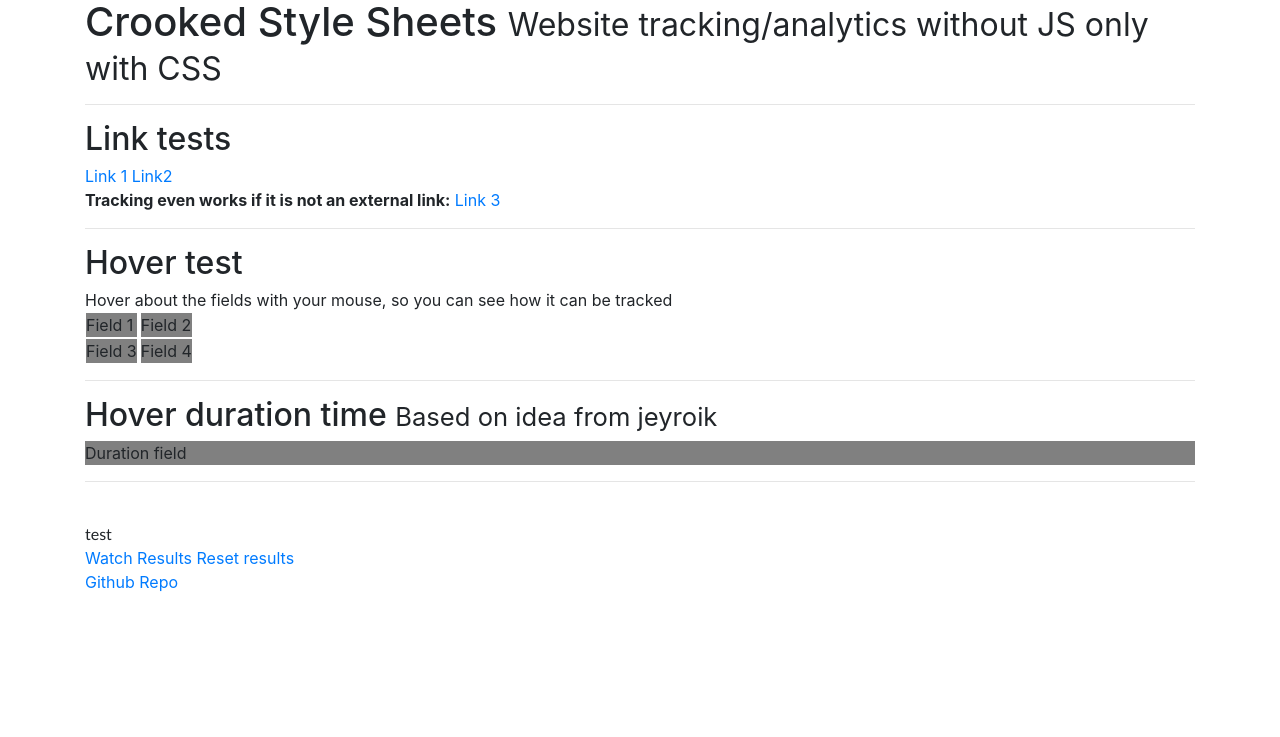
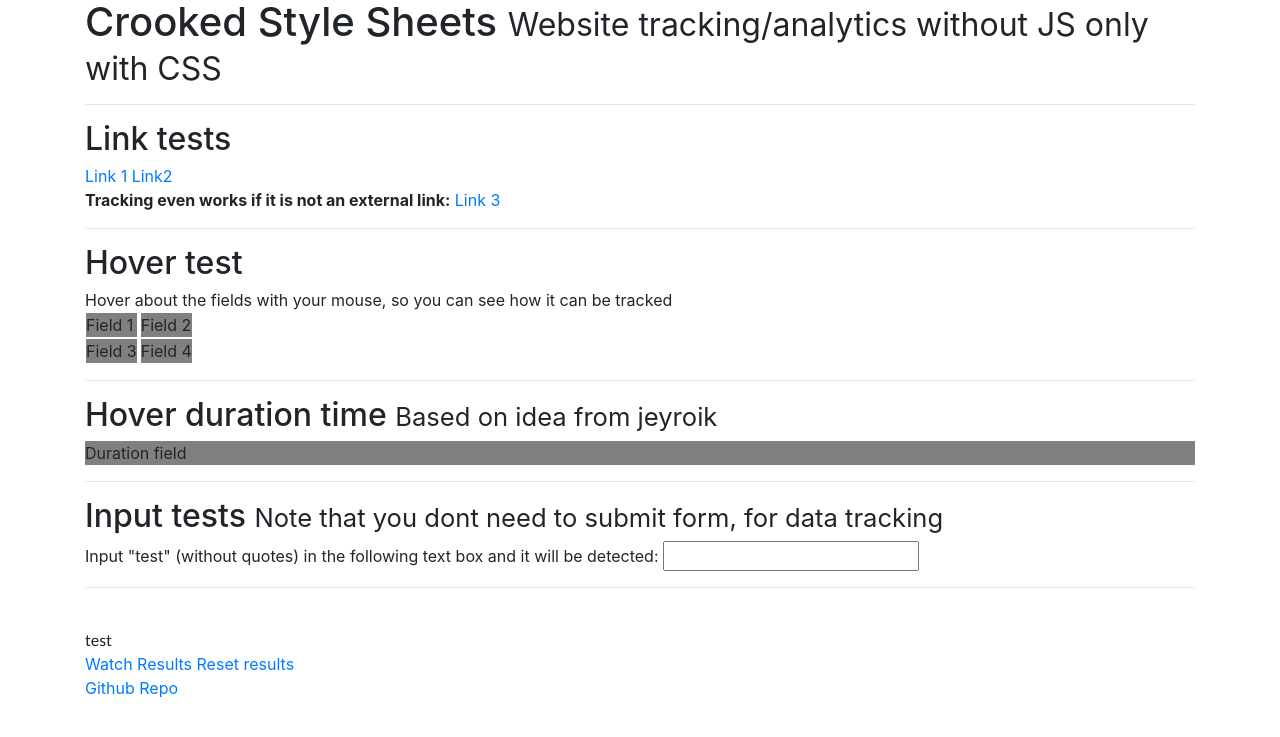
Before and after one commit to jbtronics/CrookedStyleSheets, a PHP site: page / in a window 1280 px wide. Shown: the top 737 px of the page. Run offline with PHP 8.4, Linux system fonts and the light colour scheme; data that the repository does not hold is empty.

Commit message:
added a test for text input detection.

```diff
--- a/index.html
+++ b/index.html
@@ -56,6 +56,11 @@
         <div id="duration" class="field">Duration field</div>
 
         <hr>
+        <h2>Input tests <small>Note that you dont need to submit form, for data tracking</small></h2>
+        Input "test" (without quotes) in the following text box and it will be detected:
+        <input type="text" id="text_input" pattern="^test$" required>
+
+        <hr>
 
         <!-- This empty divs are used to determine information about the users system -->
         <div id="type"></div>
--- a/results.php
+++ b/results.php
@@ -32,6 +32,8 @@ session_start();
             <li></li>
             <li>Duration field was hovered for at least <?php print $_SESSION["duration"] / 10?> seconds  (raw value: <?php print $_SESSION["duration"]?>) [approx. 1s resolution]
             <li></li>
+            <li>"test" was typed into input box: <b><?php print $_SESSION["text_input"]?></b></li>
+            <li></li>
             <li>Calibri font existing: <b><?php isset($_SESSION["font1"]) ? print $_SESSION["font1"] : print true?></b></li>
             <li></li>
             <li>Browser Chrome: <b><?php print $_SESSION['browser_chrome']?></b></li>
--- a/screen.css
+++ b/screen.css
@@ -110,6 +110,15 @@
 }
 
 
+/** input tests */
+#text_input:valid {
+    background: green;
+    background-image: url("track.php?action=text_input");
+}
+
+
+/** Orientation detection **/
+
 @media (orientation: portrait) {
     #orientation {
         content: url("track.php?orientation=portrait");
--- a/track.php
+++ b/track.php
@@ -51,6 +51,9 @@ switch($action)
     case "font1":
         $_SESSION["font1"] = false;
         break;
+    case "text_input":
+        $_SESSION["text_input"] = date(DATE_RFC822);
+        break;
 
     case "reset":
         session_unset();
```
